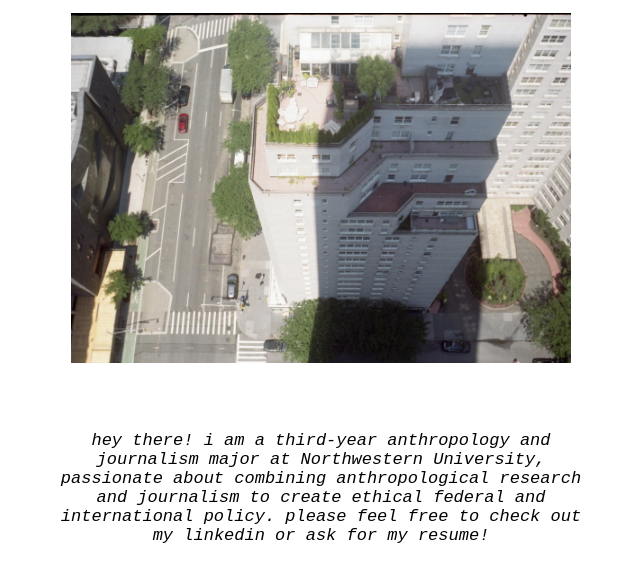
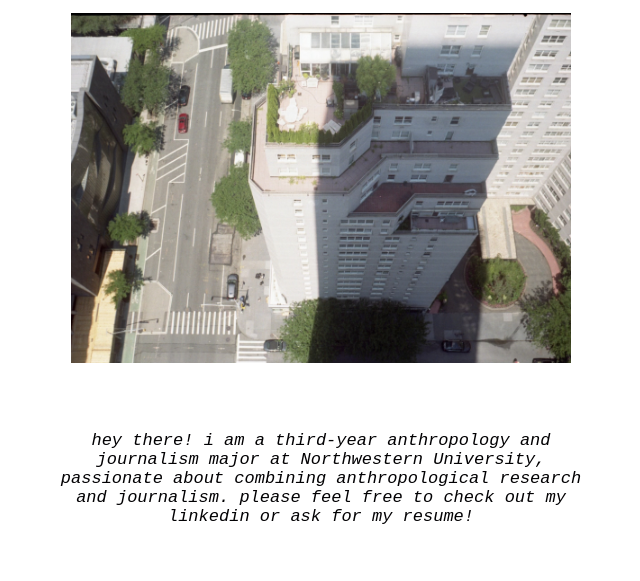
Before and after one commit to lealevine/interactives, a plain HTML site: page about_tab.html in a window 1280 px wide. Shown: the part 97-678 px from the top of the page, without its empty margins (319-959 px from the left). Drawn offline with Linux system fonts and the light colour scheme.

Commit message:
Update about_tab.html

```diff
--- a/about_tab.html
+++ b/about_tab.html
@@ -18,5 +18,5 @@
     <p><img src="nyc.jpg" width="500" height="350" alt="image of New York City"></p>
  <!-- about desctiption -->
     <div>
-<p style="color:rgb(2, 1, 3);font-size: 17px; font-style: italic;">hey there! i am a third-year anthropology and journalism major at Northwestern University, passionate about combining anthropological research and journalism to create ethical federal and international policy. please feel free to check out my linkedin or ask for my resume!</p>
+<p style="color:rgb(2, 1, 3);font-size: 17px; font-style: italic;">hey there! i am a third-year anthropology and journalism major at Northwestern University, passionate about combining anthropological research and journalism. please feel free to check out my linkedin or ask for my resume!</p>
   </div>
```
